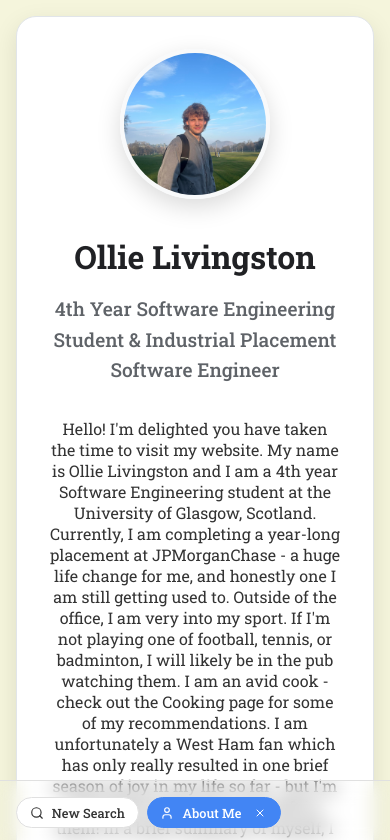
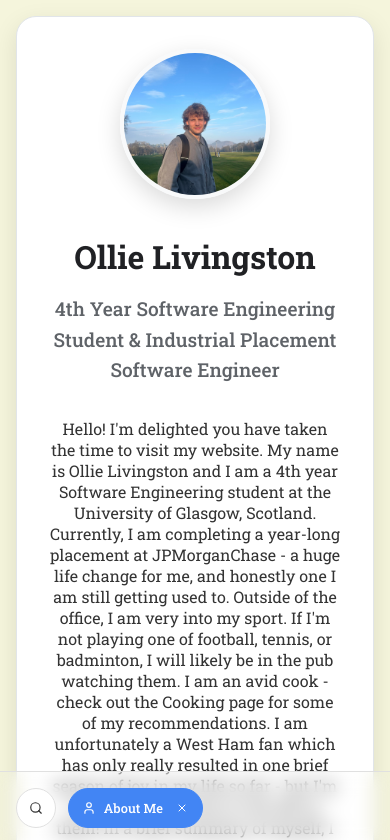
Before and after one commit to OllieL1/portfolio-search, a Next.js app in the folder portfolio-search/: page /about in a window 390 px wide. Shown: the top 840 px of the page. Built offline with nearby package versions, Linux system fonts and the light colour scheme.

Commit message:
Major improvement to mobile tab navigation. Pinned the search button and made it smaller on mobile.

```diff
--- a/portfolio-search/src/components/TabManager/index.tsx
+++ b/portfolio-search/src/components/TabManager/index.tsx
@@ -4,7 +4,7 @@ import { X, Search, Briefcase, GraduationCap, Code, User, Hash } from 'lucide-re
 import { getContentById } from '../../utils/contentUtils';
 import { useIsClient } from '../../hooks/useWindow'; // Import the custom hook
 import { Tab } from './types';
-import { TabsContainer, Tab as TabElement, TabTitle, CloseButton, ContentWrapper } from './styles';
+import { TabsContainer, Tab as TabElement, TabTitle, CloseButton, ContentWrapper, NewSearchButton, ScrollableTabs } from './styles';
 
 interface TabManagerProps {
   children: React.ReactNode;
@@ -279,17 +279,17 @@ const TabManager: React.FC<TabManagerProps> = ({ children }) => {
   return (
     <>
       <TabsContainer>
-      {/* New Search Tab */}
-      <TabElement
+        {/* New Search Button - pinned on mobile */}
+        <NewSearchButton
           $active={activeTabId === 'new-search'}
-        $isNewSearch={true}
           onClick={handleNewSearchClick}
         >
           <Search size={14} />
-        <TabTitle>New Search</TabTitle>
-      </TabElement>
+          <TabTitle className="desktop-only">New Search</TabTitle>
+        </NewSearchButton>
 
-      {/* Content Tabs */}
+        {/* Scrollable tabs container */}
+        <ScrollableTabs>
           {tabs.map(tab => (
             <TabElement
               key={tab.id}
@@ -303,6 +303,7 @@ const TabManager: React.FC<TabManagerProps> = ({ children }) => {
               </CloseButton>
             </TabElement>
           ))}
+        </ScrollableTabs>
       </TabsContainer>
 
       <ContentWrapper>
--- a/portfolio-search/src/components/TabManager/styles.ts
+++ b/portfolio-search/src/components/TabManager/styles.ts
@@ -11,12 +11,6 @@ export const TabsContainer = styled.div`
   z-index: 1000;
   display: flex;
   gap: 0.5rem;
-  overflow-x: auto;
-  scrollbar-width: none;
-
-  &::-webkit-scrollbar {
-    display: none;
-  }
 
   @media (max-width: 768px) {
     position: fixed;
@@ -26,6 +20,59 @@ export const TabsContainer = styled.div`
     border-bottom: none;
     padding: 1rem;
     z-index: 1000;
+    gap: 0.75rem;
+  }
+`;
+
+export const NewSearchButton = styled.div<{ $active: boolean }>`
+  background: ${props => props.$active ? '#4285f4' : 'white'};
+  color: ${props => props.$active ? 'white' : '#333'};
+  border: 1px solid ${props => props.$active ? '#4285f4' : '#e0e0e0'};
+  border-radius: 20px;
+  padding: 0.5rem 1rem;
+  cursor: pointer;
+  white-space: nowrap;
+  display: flex;
+  align-items: center;
+  gap: 0.5rem;
+  transition: all 0.2s;
+  min-width: fit-content;
+  font-size: 0.875rem;
+  font-weight: 500;
+  flex-shrink: 0;
+
+  &:hover {
+    background: ${props => props.$active ? '#3367d6' : '#f8f9fa'};
+    transform: translateY(-1px);
+  }
+
+  @media (max-width: 768px) {
+    font-size: 0.8rem;
+    padding: 0.5rem;
+    border-radius: 50%;
+    width: 40px;
+    height: 40px;
+    justify-content: center;
+
+    .desktop-only {
+      display: none;
+    }
+  }
+`;
+
+export const ScrollableTabs = styled.div`
+  display: flex;
+  gap: 0.5rem;
+  overflow-x: auto;
+  scrollbar-width: none;
+  flex: 1;
+
+  &::-webkit-scrollbar {
+    display: none;
+  }
+
+  @media (max-width: 768px) {
+    gap: 0.5rem;
   }
 `;
 
```
Lines whose indentation alone changed are shown as unchanged.
